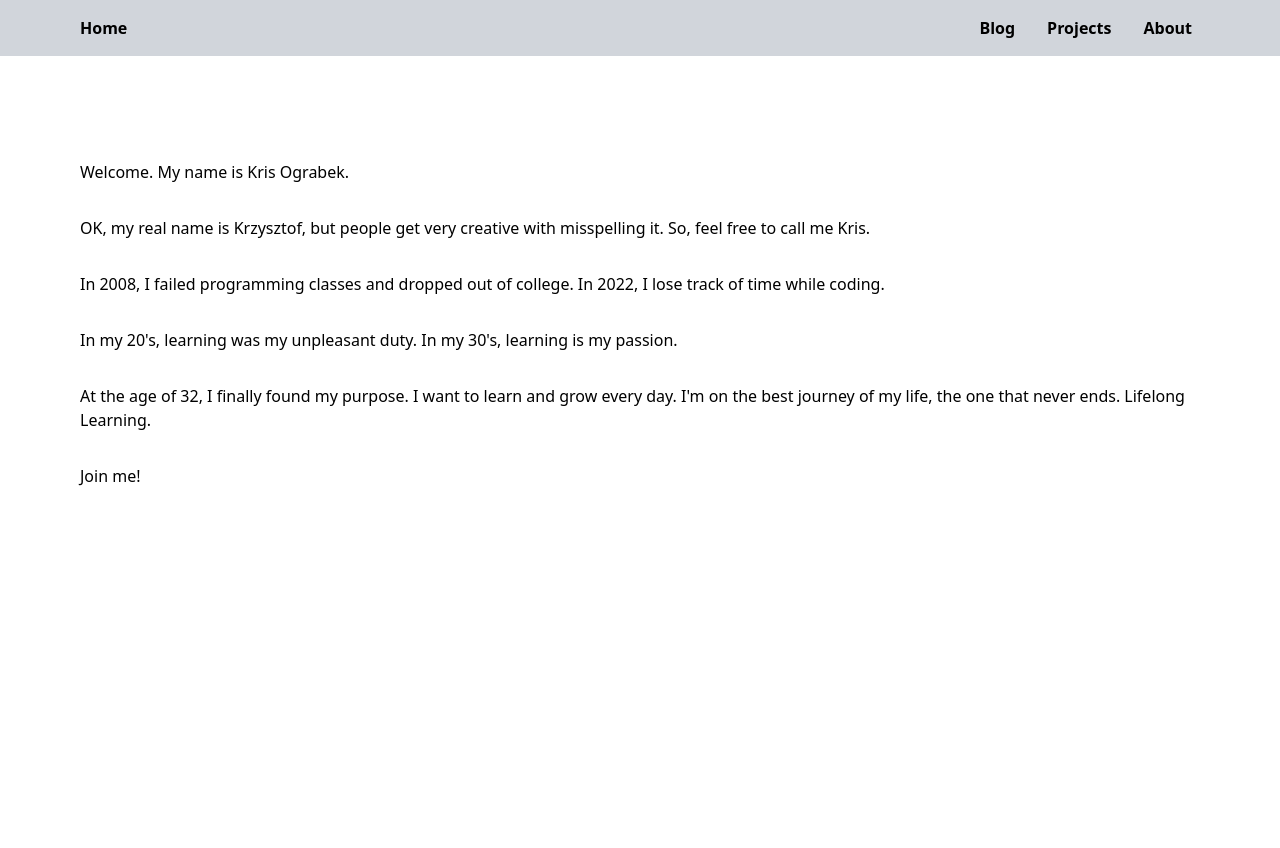
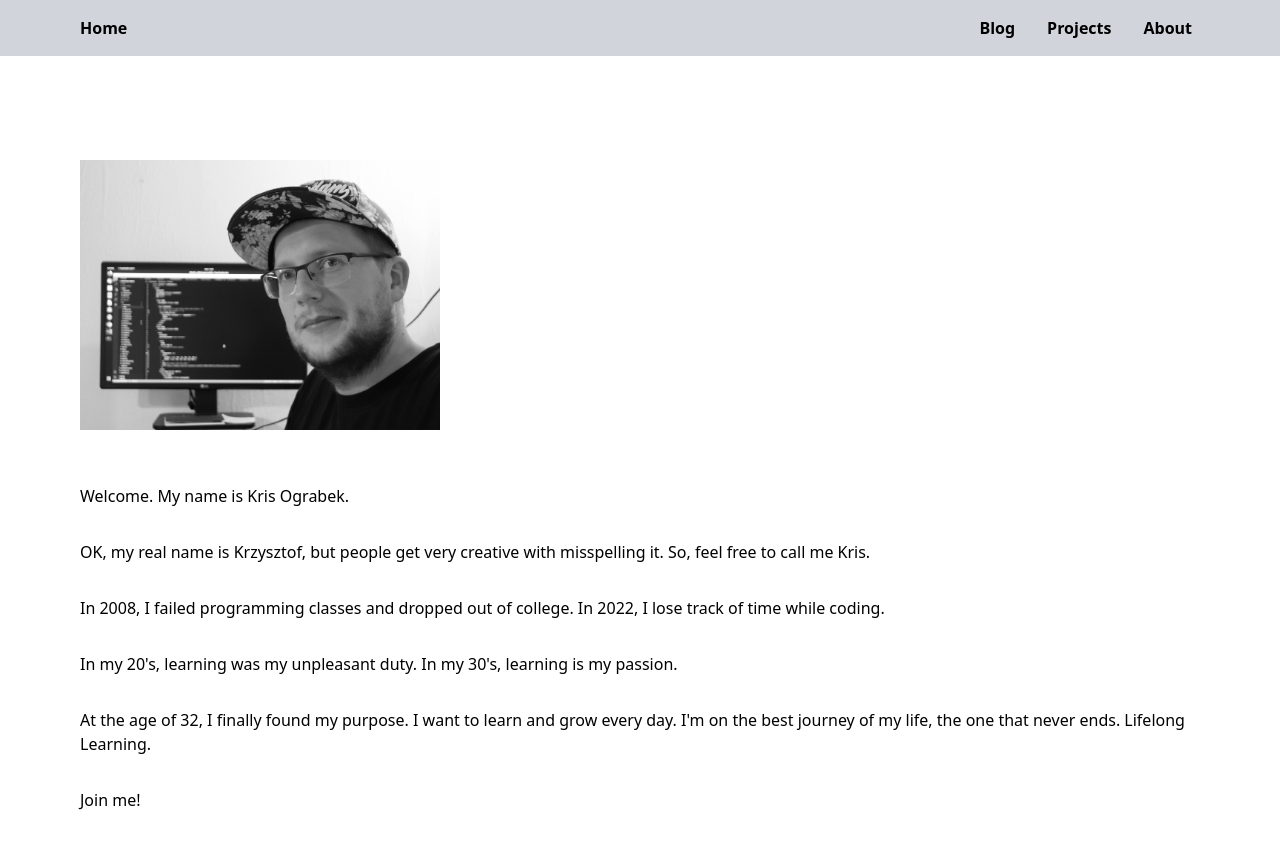
Before and after one commit to krisograbek/kris-website-v3, a Next.js app: page /about in a window 1280 px wide. Shown: the top 848 px of the page. Before the commit the page ends 800 px from the top, so only its background shows below. Built offline with nearby package versions, Linux system fonts and the light colour scheme.

Commit message:
basic about page, no styles

```diff
--- a/components/About.jsx
+++ b/components/About.jsx
@@ -1,8 +1,13 @@
+import Image from 'next/image'
 import React from 'react'
 
 const About = () => {
   return (
-    <div className='flex flex-col gap-8 px-20'>
+    <div className='flex flex-col px-20 gap-12'>
+      <div className=''>
+        <Image src='/me_gray.JPG' alt='me' width="360" height="270" />
+      </div>
+      <div className='flex flex-col flex-1 gap-8'>
         <div>
           Welcome. My name is Kris Ograbek.
         </div>
@@ -25,6 +30,7 @@ const About = () => {
           Join me!
         </div>
       </div>
+    </div>
   )
 }
 
```
Also changed, not shown: public/me_gray.JPG (added). Lines whose indentation alone changed are shown as unchanged.
